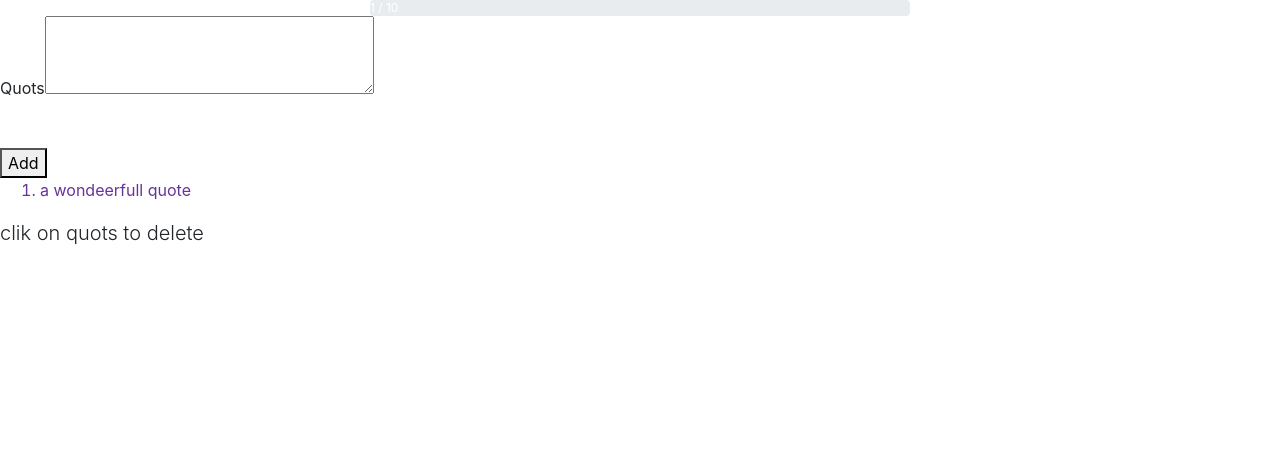
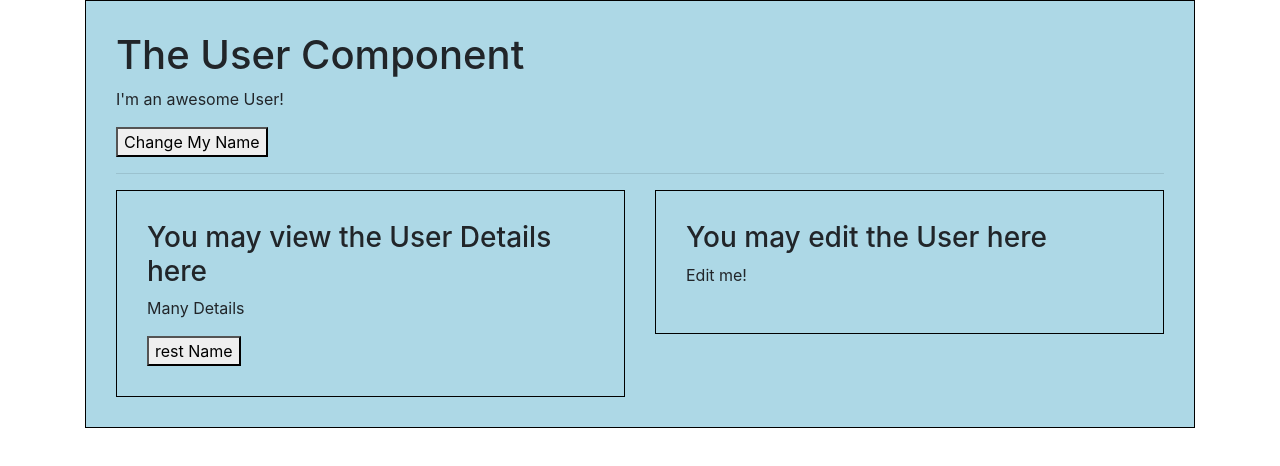
Before and after one commit to kratos619/vueapp, a Vue app: page / in a window 1280 px wide. Shown: the top 466 px of the page. Built offline with nearby package versions, Linux system fonts and the light colour scheme; what vue-resource would draw is missing.

Commit message:
code cleing and create base

```diff
--- a/src/App.vue
+++ b/src/App.vue
@@ -1,51 +1,28 @@
 <template>
   <div id="app">
-    <ProgreeBar :quoteCount="quots.length" :maxQuotes="maxQuotes"></ProgreeBar>
-    <CreateQuots @quoteAdded="newQuote"></CreateQuots>
-    <OuoteGrid :quots="quots" @quoteDelete="deletequote"></OuoteGrid>
-    <p class="lead">clik on quots to delete</p>
+    <div class="container">
+      <div class="row">
+        <div class="col-12">
+          <app-user></app-user>
+        </div>
+      </div>
+    </div>
   </div>
 </template>
 
 <script>
-import ProgreeBar from "./components/HeaderProgreebar.vue";
-import CreateQuots from "./components/CreateQuots";
-import OuoteGrid from "./components/QuoteGrid";
-import Quote from "./components/Quote.vue";
-import Author from "./components/Author.vue";
-import New from "./components/New.vue";
+import User from "./components/User.vue";
+
 export default {
-  name: "App",
-  data() {
-    return {
-      maxQuotes: 10,
-      quots: ["a wondeerfull quote"]
-    };
-  },
-  methods: {
-    newQuote(quot) {
-      if (this.quots.length >= this.maxQuotes) {
-        alert("only 10 quots");
-      } else {
-        this.quots.push(quot);
-      }
-      console.log(this.quots);
-    },
-    deletequote(index) {
-      this.quots.splice(index, 1);
-      console.log(this.quots);
-    }
-  },
   components: {
-    CreateQuots,
-    OuoteGrid,
-    ProgreeBar,
-    Quote,
-    Author,
-    New
+    appUser: User
   }
 };
 </script>
 
 <style>
+div.component {
+  border: 1px solid black;
+  padding: 30px;
+}
 </style>
--- a/src/components/Author.vue
+++ /dev/null
@@ -1,12 +0,0 @@
-<template>
-  <div>
-    <h1>this is Author</h1>
-  </div>
-</template>
-
-<script>
-export default {};
-</script>
-
-<style scoped>
-</style>
--- a/src/components/CreateQuots.vue
+++ /dev/null
@@ -1,34 +0,0 @@
-<template>
-  <div>
-    <form>
-      <label for="quots">Quots</label>
-      <textarea v-model="quot" cols="30" rows="3"></textarea>
-      <p>{{quot}}</p>
-      <br>
-      <button @click.prevent="createNew">Add</button>
-    </form>
-  </div>
-</template>
-
-<script>
-export default {
-  data() {
-    return {
-      quot: ""
-    };
-  },
-  methods: {
-    createNew() {
-      if (this.quot.length <= 1) {
-        alert("write something");
-      } else {
-        this.$emit("quoteAdded", this.quot);
-        this.quot = "";
-      }
-    }
-  }
-};
-</script>
-
-<style scoped>
-</style>
--- a/src/components/HeaderProgreebar.vue
+++ /dev/null
@@ -1,36 +0,0 @@
-<template>
-  <div>
-    <div class="container">
-      <div class="row">
-        <div class="col-md-6 mx-auto">
-          <div class="progress">
-            <div
-              class="progress-bar bg-primary"
-              role="progressbar"
-              :style="{width:progressBarWidth + '%'}"
-            >{{quoteCount}} / {{maxQuotes}}</div>
-          </div>
-        </div>
-      </div>
-    </div>
-  </div>
-</template>
-
-<script>
-export default {
-  props: ["quoteCount", "maxQuotes"],
-
-  data() {
-    return {
-      progressBarWidth: 0
-    };
-  },
-  updated() {
-    this.progressBarWidth =
-      (this.$props.quoteCount / this.$props.maxQuotes) * 100;
-    console.log(this.progressBarWidth);
-  }
-};
-</script>
-<style scope>
-</style>
--- a/src/components/New.vue
+++ /dev/null
@@ -1,20 +0,0 @@
-<template>
-  <div>
-    <h1>this is New</h1>
-    <button v-on:click="counter++">Click Me</button>
-    <p>{{counter}}</p>
-  </div>
-</template>
-
-<script>
-export default {
-  data() {
-    return {
-      counter: 0
-    };
-  }
-};
-</script>
-
-<style scoped>
-</style>
--- a/src/components/Quote.vue
+++ /dev/null
@@ -1,12 +0,0 @@
-<template>
-  <li>
-    <slot></slot>
-  </li>
-</template>
-
-<script>
-export default {};
-</script>
-
-<style scope>
-</style>
--- a/src/components/QuoteGrid.vue
+++ /dev/null
@@ -1,39 +0,0 @@
-<template>
-  <div>
-    <ol>
-      <Quote
-        class="quotes"
-        v-for="(quote, index) in quots"
-        :key="index"
-        v-on:click.native="deleteQuote(index)"
-      >{{quote}}</Quote>
-    </ol>
-  </div>
-</template>
-
-<script>
-import Quote from "./Quote.vue";
-export default {
-  props: ["quots"],
-  components: {
-    Quote
-  },
-  methods: {
-    deleteQuote(index) {
-      console.log(index);
-
-      this.$emit("quoteDelete", index);
-    }
-  },
-  data() {
-    return {};
-  }
-};
-</script>
-
-<style scoped>
-.quotes {
-  color: rebeccapurple;
-  cursor: pointer;
-}
-</style>
--- /dev/null
+++ b/src/components/User.vue
@@ -0,0 +1,34 @@
+<template>
+  <div class="component">
+    <h1>The User Component</h1>
+    <p>I'm an awesome User!</p>
+    <button>Change My Name</button>
+    <hr>
+    <div class="row">
+      <div class="col-12 col-sm-6">
+        <app-user-detail></app-user-detail>
+      </div>
+      <div class="col-12 col-sm-6">
+        <app-user-edit></app-user-edit>
+      </div>
+    </div>
+  </div>
+</template>
+
+<script>
+import UserEdit from "./UserEdit.vue";
+import UserDetail from "./UserDetials.vue";
+
+export default {
+  components: {
+    appUserDetail: UserDetail,
+    appUserEdit: UserEdit
+  }
+};
+</script>
+
+<style scoped>
+div {
+  background-color: lightblue;
+}
+</style>
--- /dev/null
+++ b/src/components/UserDetials.vue
@@ -0,0 +1,17 @@
+<template>
+  <div class="component">
+    <h3>You may view the User Details here</h3>
+    <p>Many Details</p>
+
+    <button>rest Name</button>
+  </div>
+</template>
+
+<script>
+export default {};
+</script>
+<style scoped>
+div {
+  background-color: lightcoral;
+}
+</style>
--- /dev/null
+++ b/src/components/UserEdit.vue
@@ -0,0 +1,18 @@
+<template>
+    <div class="component">
+        <h3>You may edit the User here</h3>
+        <p>Edit me!</p>
+    </div>
+</template>
+
+<script>
+export default {
+
+}
+</script>
+
+<style scoped>
+    div {
+        background-color: lightgreen;
+    }
+</style>
```
